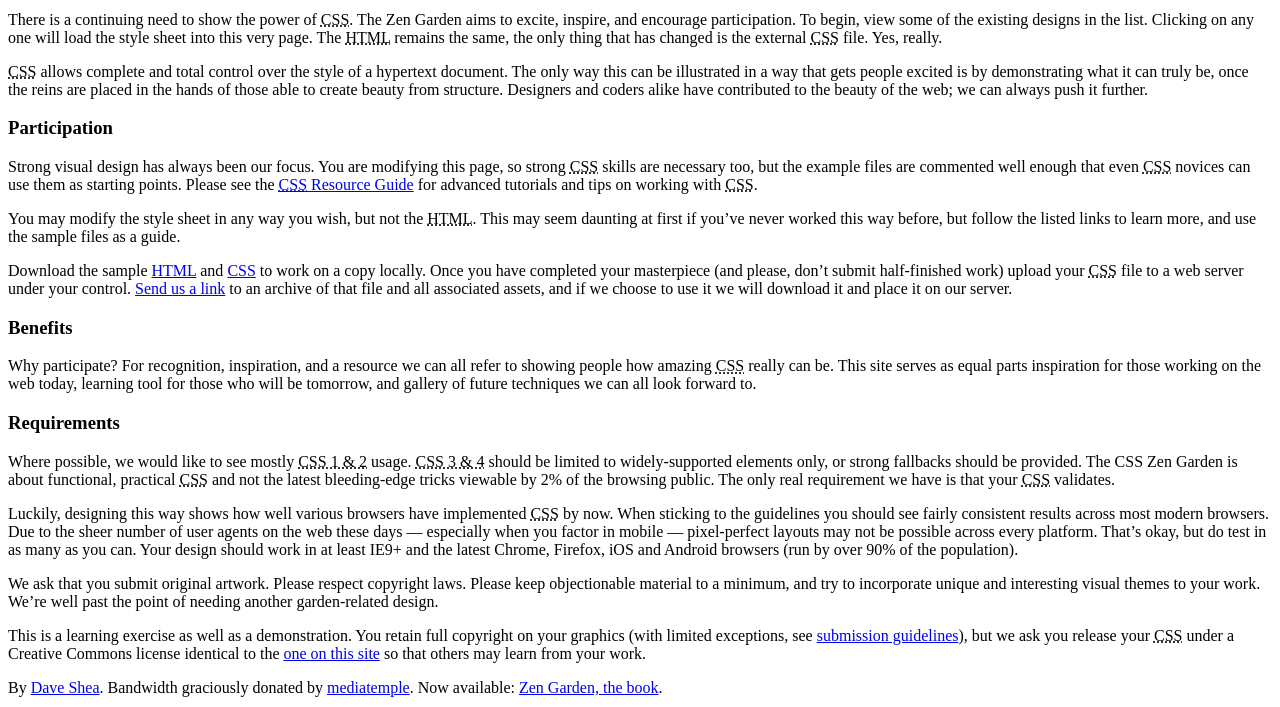
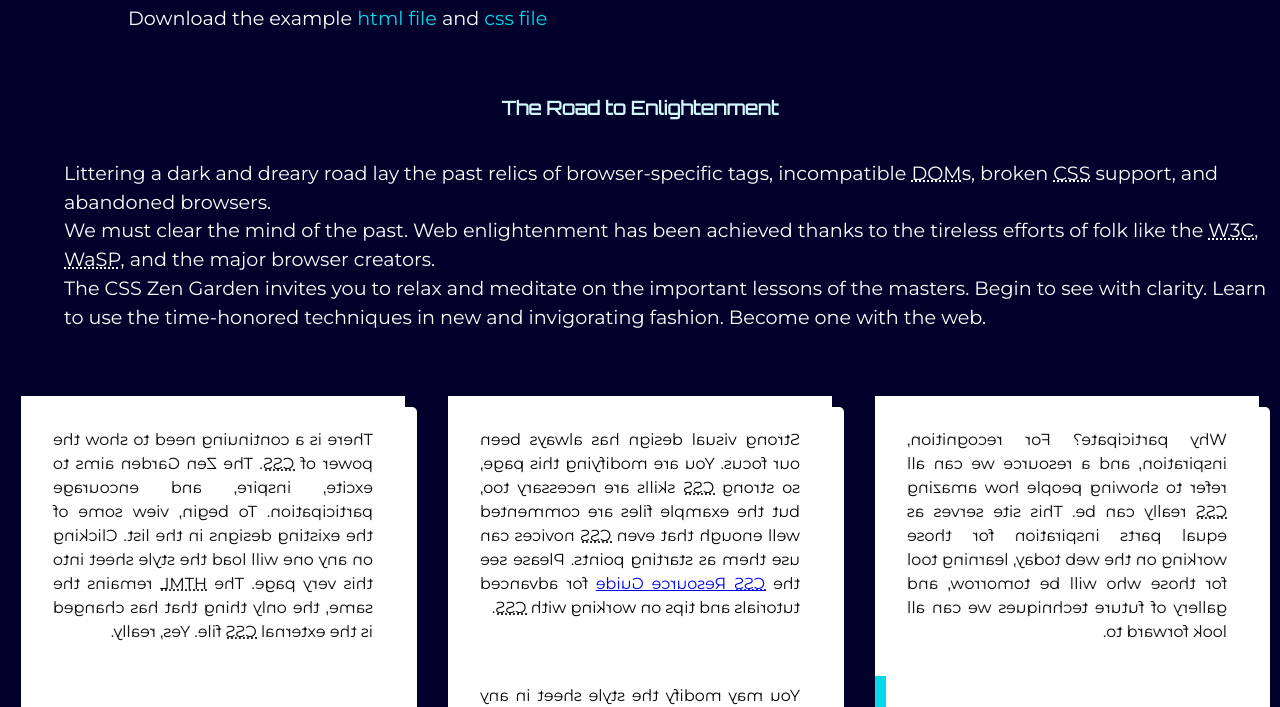
Before and after one commit to yllenfer/zengarden, a plain HTML site: page index.html in a window 1280 px wide. Shown: the part 378-1085 px from the top of the page. Drawn offline with Linux system fonts and the light colour scheme; the site is published under a folder, as on GitHub Pages, so addresses that start at the root find nothing.

Commit message:
Prepare for GitHub Pages: relative asset paths and landing page
Co-Authored-By: Claude Opus 5.5 <noreply@anthropic.com>

```diff
--- a/index.html
+++ b/index.html
@@ -4,7 +4,7 @@
 	<meta charset="utf-8">
 	<title>CSS Zen Garden: The Beauty of CSS Design</title>
 
-	<link rel="stylesheet" media="screen" href="/src/style.css">
+	<link rel="stylesheet" media="screen" href="src/style.css">
 	<link rel="alternate" type="application/rss+xml" title="RSS" href="http://www.csszengarden.com/zengarden.xml">
 
 	<meta name="viewport" content="width=device-width, initial-scale=1.0">
```
